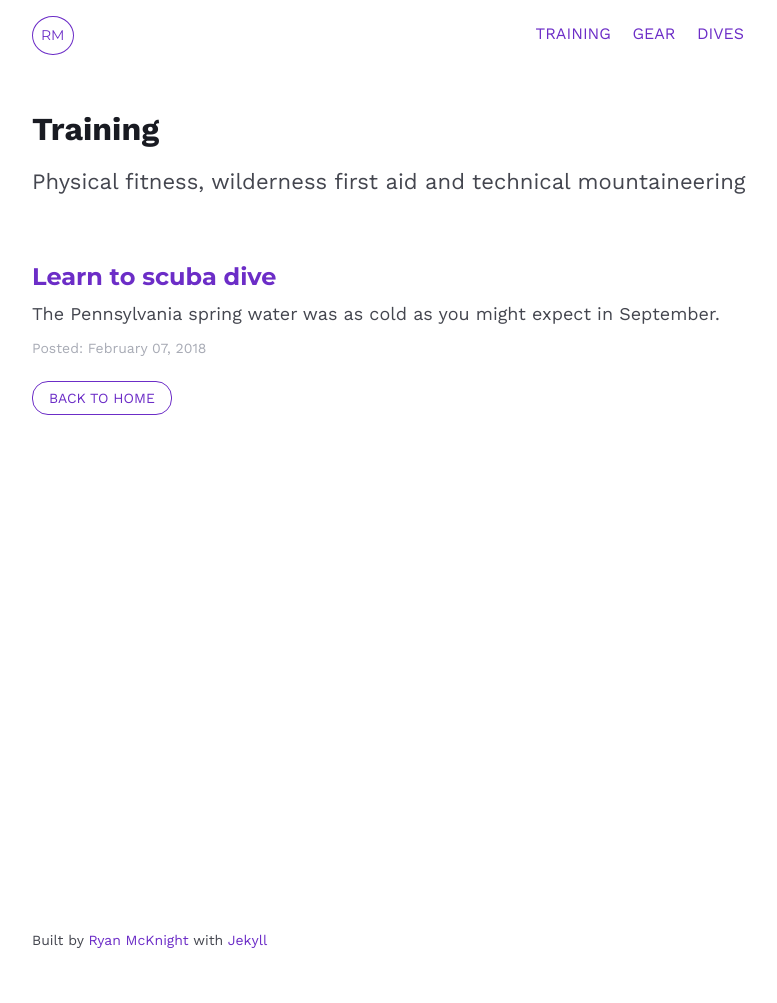
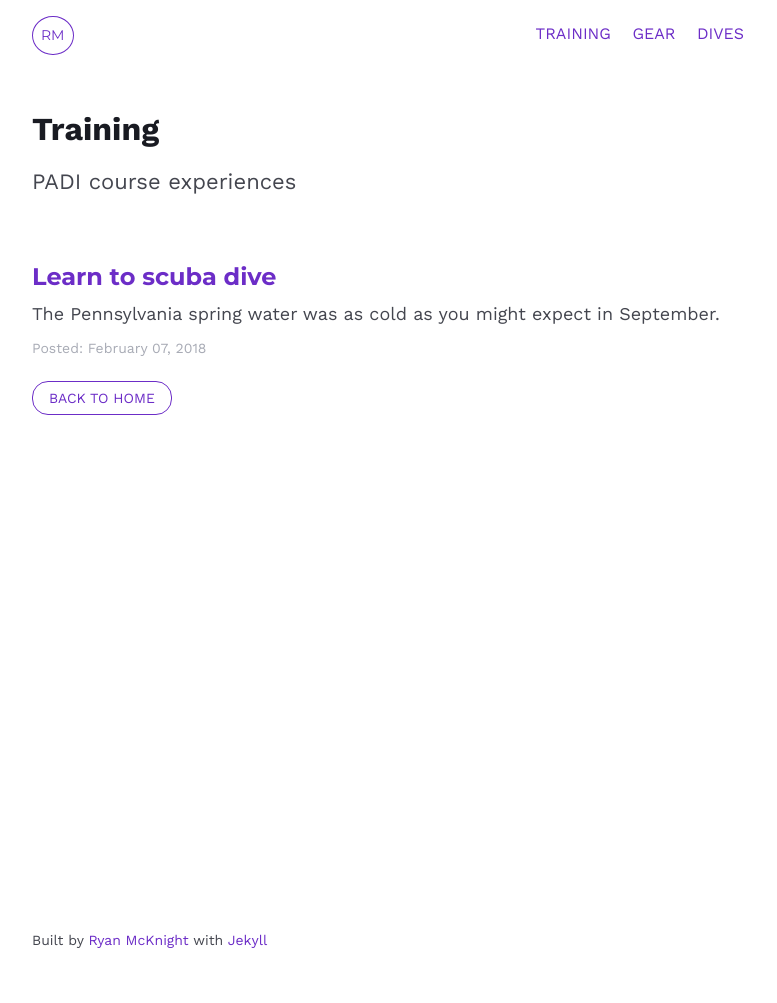
Before and after one commit to mcknightlabs/divegoals, a Jekyll site: the page built from training.html, in a window 1280 px wide. Shown: the whole page, without its empty margins (248-1025 px from the left). Built offline with Jekyll 4.4.1, drawn with Linux system fonts in a browser that asks for light colours.

Commit message:
updates training

```diff
--- a/training.html
+++ b/training.html
@@ -4,7 +4,7 @@ layout: default
 
 <section class="article-section">
 	<h1>Training</h1>
-	<p class="page-description">Physical fitness, wilderness first aid and technical mountaineering</p>
+	<p class="page-description">PADI course experiences</p>
 	<ul class="article-list">
 		{% for training in site.categories.training %}
 		<li>
```
